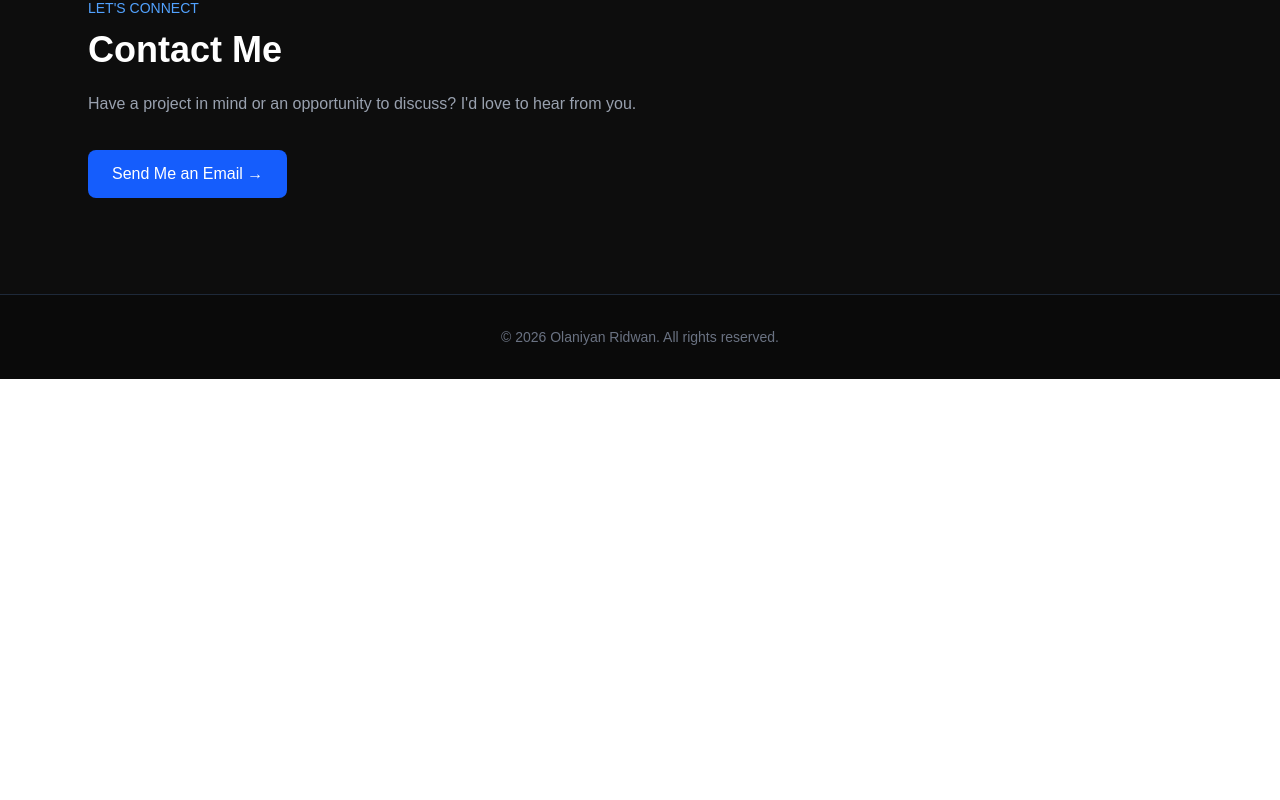
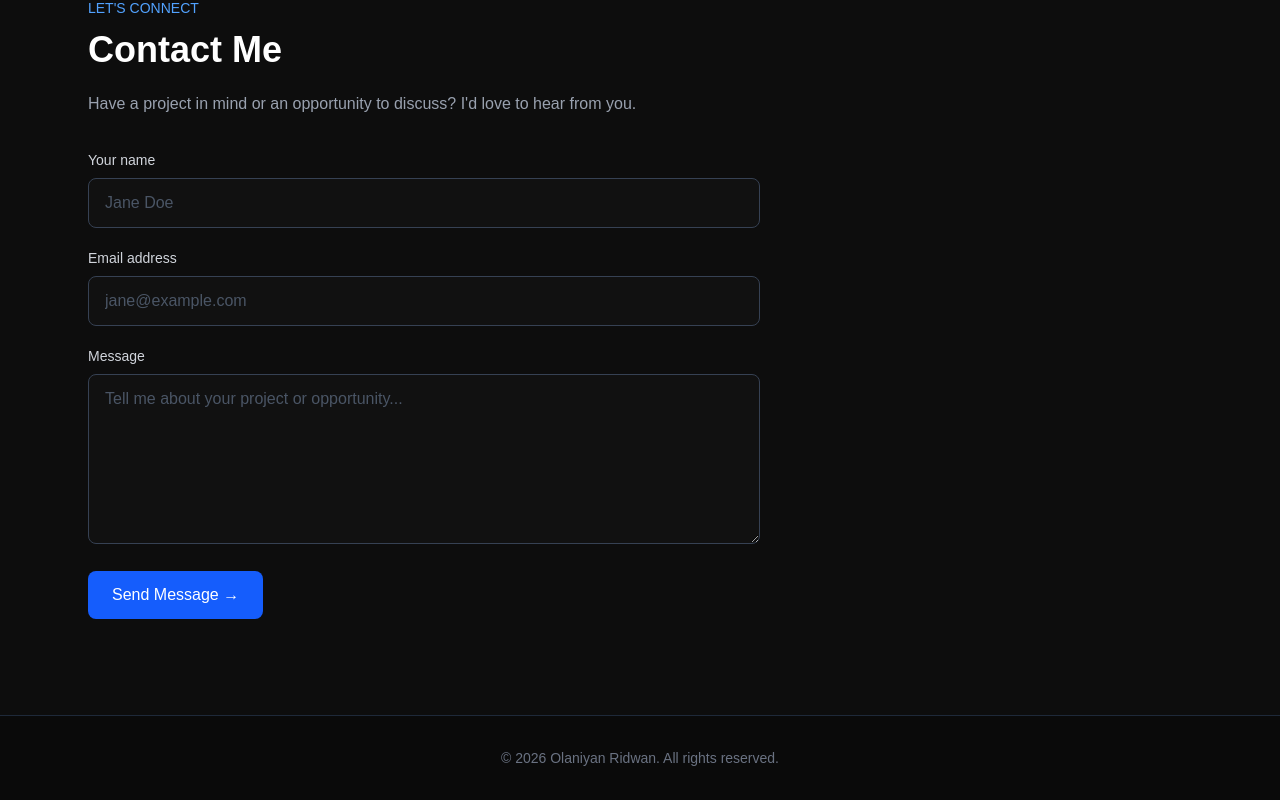
Before and after one commit to fourgods7/ridwan-portfolio, a Next.js app: page / in a window 1280 px wide. Shown: the part 2855-3655 px from the top of the page. Before the commit the page ends 3234 px from the top, so only its background shows below. Built offline with nearby package versions, Linux system fonts and the light colour scheme.

Commit message:
Connect portfolio contact section to contact form

```diff
--- a/app/page.tsx
+++ b/app/page.tsx
@@ -1,3 +1,5 @@
+import ContactForm from "./components/ContactForm";
+
 const projects = [
   {
     title: "TheGymme — Fitness Website",
@@ -326,12 +328,7 @@ export default function Home() {
             I'd love to hear from you.
           </p>
 
-          <a
-            href="mailto:your-email@example.com"
-            className="mt-8 inline-block rounded-lg bg-blue-600 px-6 py-3 font-medium transition hover:bg-blue-700"
-          >
-            Send Me an Email →
-          </a>
+          <ContactForm />
         </div>
       </section>
 
```
